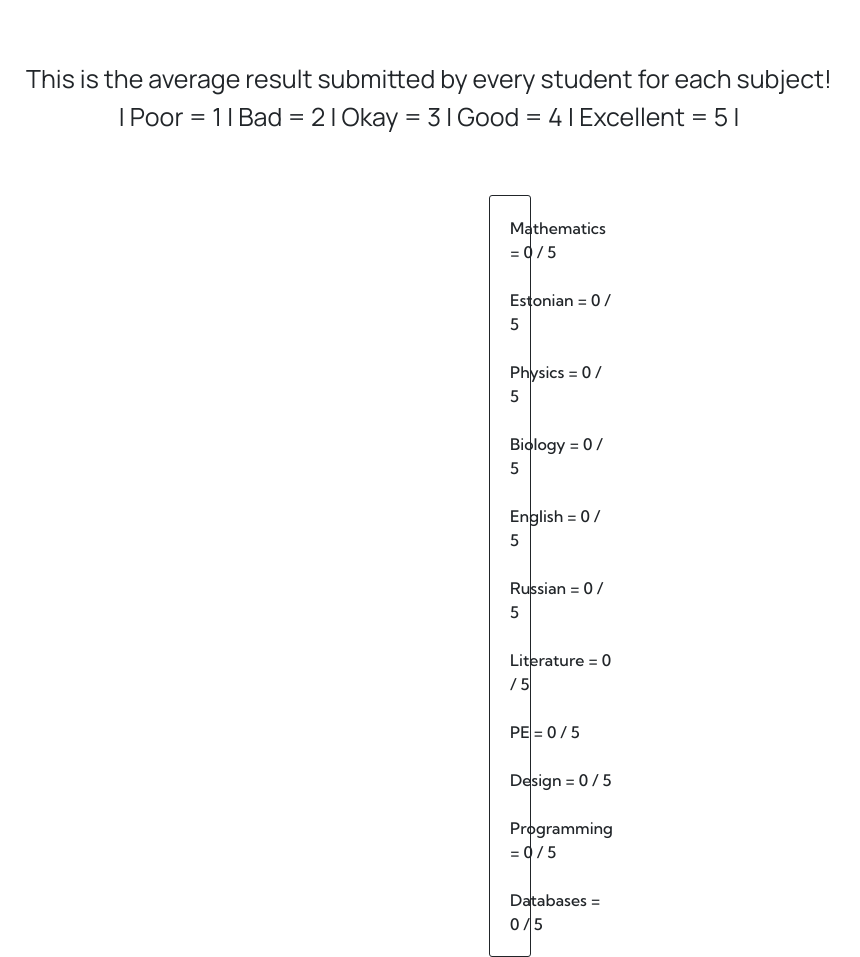
After one commit to StefanLamminpija/SchoolRate, a PHP site: page /combined_results.php in a window 1280 px wide. The commit adds this page. Shown: the whole page, without its empty margins (211-1071 px from the left). Run offline with PHP 8.4, Linux system fonts and the light colour scheme; data that the repository does not hold is empty.

Commit message:
Combined Results Complete

```diff
--- /dev/null
+++ b/combined_results.php
@@ -0,0 +1,216 @@
+<!DOCTYPE html>
+<html lang="en">
+<head>
+
+    <meta charset="UTF-8">
+    <meta name="viewport" content="width=device-width, initial-scale=1.0">
+    <title>SchoolRate</title>
+
+    <link href="https://cdn.jsdelivr.net/npm/bootstrap@5.3.3/dist/css/bootstrap.min.css" rel="stylesheet" integrity="sha384-QWTKZyjpPEjISv5WaRU9OFeRpok6YctnYmDr5pNlyT2bRjXh0JMhjY6hW+ALEwIH" crossorigin="anonymous">
+
+    <link rel="preconnect" href="https://fonts.googleapis.com">
+    <link rel="preconnect" href="https://fonts.gstatic.com" crossorigin>
+    <link href="https://fonts.googleapis.com/css2?family=Manrope:wght@200..800&display=swap" rel="stylesheet">
+
+    <link rel="preconnect" href="https://fonts.googleapis.com">
+    <link rel="preconnect" href="https://fonts.gstatic.com" crossorigin>
+    <link href="https://fonts.googleapis.com/css2?family=Kumbh+Sans:wght@100..900&display=swap" rel="stylesheet">
+
+    <link rel="stylesheet" href="style.php" media="screen">
+
+    <style type="text/css">
+
+        .heading {
+
+            font-family: "Manrope", sans-serif;
+            font-optical-sizing: auto;
+            font-weight: 400;
+            font-style: normal;
+            font-size: 25px;
+            text-align: center;
+            margin: 60px;
+
+        }
+
+
+        table {
+
+            font-family: "Kumbh Sans", sans-serif;
+            font-optical-sizing: auto;
+            font-weight: 500;
+            font-style: normal;
+            font-variation-settings:
+            "YOPQ" 300;
+            text-align: left;
+            border: 0.5px;
+            border-style: solid;
+            padding: 20px;
+            margin-top: 10px;
+            margin-left: 750px;
+            margin-right: 750px;
+            border-radius: 3px;
+
+        }
+
+        .boxes {
+
+            display: flex;
+            justify-content: space-around;
+            font-family: "Kumbh Sans", sans-serif;
+            font-optical-sizing: auto;
+            font-weight: 500;
+            font-style: normal;
+            font-variation-settings:
+            "YOPQ" 300;
+            text-align: left;
+            border: 0.5px;
+            border-style: solid;
+            padding: 20px;
+            margin-top: 10px;
+            margin-left: 700px;
+            margin-right: 700px;
+            border-radius: 3px;
+
+        }
+
+    </style>
+
+
+</head>
+
+<body>
+
+    <div class="heading">
+
+        <h> This is the average result submitted by every student for each subject! </h>
+
+        <br>
+
+        <h> | Poor = 1 | Bad = 2 | Okay = 3 | Good = 4 | Excellent = 5 |</h>
+
+    </div>
+
+    <div class="boxes">
+
+        <?php
+
+        include("connect.php");
+
+        $sql = "SELECT  AVG(math_choise) FROM student_choise";
+
+        $result = $mysqli->query($sql);
+
+        while($row = mysqli_fetch_array($result)){
+            echo "Mathematics =  ". round($row['AVG(math_choise)']), " / 5";
+            echo "<br />";
+            echo "<br />";
+
+        }
+
+        $sql = "SELECT  AVG(est_choise) FROM student_choise";
+
+        $result = $mysqli->query($sql);
+
+        while($row = mysqli_fetch_array($result)){
+            echo "Estonian =  ". round($row['AVG(est_choise)']), " / 5";
+            echo "<br />";
+            echo "<br />";
+        }
+
+        $sql = "SELECT  AVG(phys_choise) FROM student_choise";
+
+        $result = $mysqli->query($sql);
+
+        while($row = mysqli_fetch_array($result)){
+            echo "Physics =  ". round($row['AVG(phys_choise)']), " / 5";
+            echo "<br />";
+            echo "<br />";
+        }
+
+        $sql = "SELECT  AVG(bio_choise) FROM student_choise";
+
+        $result = $mysqli->query($sql);
+
+        while($row = mysqli_fetch_array($result)){
+            echo "Biology =  ". round($row['AVG(bio_choise)']), " / 5";
+            echo "<br />";
+            echo "<br />";
+        }
+
+        $sql = "SELECT  AVG(eng_choise) FROM student_choise";
+
+        $result = $mysqli->query($sql);
+
+        while($row = mysqli_fetch_array($result)){
+            echo "English =  ". round($row['AVG(eng_choise)']), " / 5";
+            echo "<br />";
+            echo "<br />";
+        }
+
+        $sql = "SELECT  AVG(rus_choise) FROM student_choise";
+
+        $result = $mysqli->query($sql);
+
+        while($row = mysqli_fetch_array($result)){
+            echo "Russian =  ". round($row['AVG(rus_choise)']), " / 5";
+            echo "<br />";
+            echo "<br />";
+        }
+
+        $sql = "SELECT  AVG(lit_choise) FROM student_choise";
+
+        $result = $mysqli->query($sql);
+
+        while($row = mysqli_fetch_array($result)){
+            echo "Literature =  ". round($row['AVG(lit_choise)']), " / 5";
+            echo "<br />";
+            echo "<br />";
+        }
+
+        $sql = "SELECT  AVG(pe_choise) FROM student_choise";
+
+        $result = $mysqli->query($sql);
+
+        while($row = mysqli_fetch_array($result)){
+            echo "PE =  ". round($row['AVG(pe_choise)']), " / 5";
+            echo "<br />";
+            echo "<br />";
+        }
+
+        $sql = "SELECT  AVG(des_choise) FROM student_choise";
+
+        $result = $mysqli->query($sql);
+
+        while($row = mysqli_fetch_array($result)){
+            echo "Design =  ". round($row['AVG(des_choise)']), " / 5";
+            echo "<br />";
+            echo "<br />";
+        }
+
+        $sql = "SELECT  AVG(prog_choise) FROM student_choise";
+
+        $result = $mysqli->query($sql);
+
+        while($row = mysqli_fetch_array($result)){
+            echo "Programming =  ". round($row['AVG(prog_choise)']), " / 5";
+            echo "<br />";
+            echo "<br />";
+        }
+
+        $sql = "SELECT  AVG(db_choise) FROM student_choise";
+
+        $result = $mysqli->query($sql);
+
+        while($row = mysqli_fetch_array($result)){
+            echo "Databases =  ". round($row['AVG(db_choise)']), " / 5";
+            echo "<br />";
+        }
+
+        ?>
+
+    </div>
+
+
+</body>
+
+</html>
--- a/connect.php
+++ b/connect.php
@@ -10,7 +10,7 @@ $mysqli = new mysqli($host, $username, $password, $database);
 if ($mysqli->connect_error) {
     die ("Connection failed: " . $mysqli->connect_error);
 } else {
-    echo "Data has been Sent! ";
+    echo " ";
 }
 
 $mysqli->set_charset("utf8");
--- a/index.php
+++ b/index.php
@@ -531,7 +531,7 @@
 
     <div class="combined_results">
 
-    <a href="/schoolrate/combined_results.html">
+    <a href="/schoolrate/combined_results.php">
                 <input class="submit_button2" type="submit" value="Combined Results">
 
     <div>
```
Also changed, not shown: combined_results.html (deleted, +0 -84 lines).
